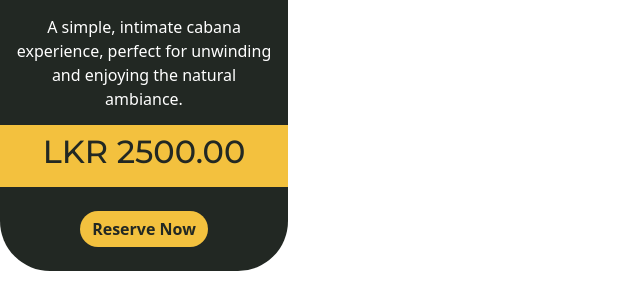
After one commit to Gayan-Sachintha/RiverstonLife, a PHP site: page /villapack2.php in a window 1280 px wide. The commit adds this page. Shown: the part 1353-1648 px from the top of the page, without its empty margins (0-640 px from the left). Run offline with PHP 8.4, Linux system fonts and the light colour scheme; some libraries are stand-ins or nearby versions.

Commit message:
packges and hme

```diff
--- a/View/user/index.php
+++ b/View/user/index.php
@@ -78,7 +78,8 @@
 
       <div class="col-12">
         <div class="row">
-          <div class="col-12 bg-danger p-5">
+          <div class="col-12 bg-danger p-5 "style="background-image: url('../assets/images/g.jpg'); background-size: cover; background-position: center;">
+
             <div class="row">
               <div class="col-12 text-center mt-4" style="z-index: -1;">
                 <h2 class="text-white">EXPLORE RIVERSTON</h2>
--- a/View/user/villa.php
+++ b/View/user/villa.php
@@ -133,8 +133,7 @@
                                                 <p class="card-text text-center">Immerse yourself in luxury amidst nature at Nature Life Eco Resort. Offering breathtaking views, a private pool, and exquisite interiors, this villa is a sanctuary of peace and elegance. Perfect for serene family holidays or intimate escapes.</p>
                                                 <div class="p-2 text-center">
                                                     <hr>
-                                                    <button class="btn mb-3 mt-2 btnreserve"><b>View More
-                                                            </b></button>
+                                                   <a href="./natureKabana.php" class="btn mb-3 mt-2 btnreserve"><b>View More</b></a>
                                                 </div>
                                             </div>
                                         </div>
--- /dev/null
+++ b/View/user/villapack2.php
@@ -0,0 +1,102 @@
+<head>
+    <meta charset="UTF-8">
+    <meta name="viewport" content="width=device-width, initial-scale=1.0">
+    <link rel="stylesheet" href="test.css">
+    <link rel="stylesheet" href="bootstrap.css">
+    <link href="https://cdn.jsdelivr.net/npm/bootstrap@5.3.2/dist/css/bootstrap.min.css" rel="stylesheet" integrity="sha384-T3c6CoIi6uLrA9TneNEoa7RxnatzjcDSCmG1MXxSR1GAsXEV/Dwwykc2MPK8M2HN" crossorigin="anonymous">
+    <script src="https://cdn.jsdelivr.net/npm/bootstrap@5.3.2/dist/js/bootstrap.bundle.min.js" integrity="sha384-C6RzsynM9kWDrMNeT87bh95OGNyZPhcTNXj1NW7RuBCsyN/o0jlpcV8Qyq46cDfL" crossorigin="anonymous"></script>
+    <link rel="preconnect" href="https://fonts.googleapis.com">
+    <link rel="preconnect" href="https://fonts.gstatic.com" crossorigin>
+    <link href="https://fonts.googleapis.com/css2?family=Montserrat:ital,wght@0,100..900;1,100..900&display=swap" rel="stylesheet">
+
+    <style>
+        .montserrat-price {
+            font-family: "Montserrat", sans-serif;
+            font-optical-sizing: auto;
+            font-weight: 500;
+            font-style: normal;
+        }
+
+        .btnreserve {
+            color: #222823;
+            background-color: #F3C13E;
+            border-radius: 50px;
+            border: none
+        }
+
+        .btnreserve:hover {
+            color: #F3C13E;
+            background-color: #304F34;
+            border-radius: 50px;
+            border: none
+        }
+    </style>
+</head>
+
+<body>
+
+    <div class="col-12 col-md-4 mt-2 mb-4 mx-4 mx-md-0">
+        <div class="card" style="width: 18rem;border-radius: 50px;background-color: #222823;border: none;">
+            <div class="text-white text-center mb-2 mt-3">
+                <h5>The Explorer's Retreat</h5>
+            </div>
+            <img class="card-img-top mx-3" src="../assets/images/ecvilla6.jpg" alt="Card image cap" style="width: 90%;border-radius: 10%;">
+            <div class="card-body mb-2">
+                <p class="card-text text-center text-white">
+                    A full-fledged adventure with meals, a cabana stay, an ATV ride, and an evening BBQ under the stars.
+                </p>
+            </div>
+            <div class="p-2 text-center mb-2" style="background-color: #F3C13E;margin-top: -10px;">
+                <h2 class="montserrat-price" style="color: #222823;">LKR 8500.00</h2>
+            </div>
+            <div class="p-2 text-center">
+                <button class="btn mb-3 mt-2 btnreserve"><b>Reserve
+                        Now</b></button>
+            </div>
+        </div>
+    </div>
+
+    <div class="col-12 col-md-4 mt-2 mb-4 mx-4 mx-md-0">
+        <div class="card" style="width: 18rem;border-radius: 50px;background-color: #222823;border: none;">
+            <div class="text-white text-center mb-2 mt-3">
+                <h5>The Serenity Package</h5>
+            </div>
+            <img class="card-img-top mx-3" src="../assets/images/ecvilla4.jpg" alt="Card image cap" style="width: 90%;border-radius: 10%;">
+            <div class="card-body mb-2">
+                <p class="card-text text-center text-white">
+                    A harmonious blend of meals, a restful cabana stay, and an evening BBQ in tranquil surroundings. </p>
+            </div>
+            <div class="p-2 text-center mb-2" style="background-color: #F3C13E;margin-top: -10px;">
+                <h2 class="montserrat-price" style="color: #222823;">LKR 5800.00</h2>
+            </div>
+            <div class="p-2 text-center">
+                <button class="btn mb-3 mt-2 btnreserve"><b>Reserve
+                        Now</b></button>
+            </div>
+        </div>
+    </div>
+
+    <div class="col-12 col-md-4 mt-2 mb-4 mx-4 mx-md-0">
+        <div class="card" style="width: 18rem;border-radius: 50px;background-color: #222823;border: none;">
+            <div class="text-white text-center mb-2 mt-3">
+                <h5>The Cozy Cabana Stay</h5>
+            </div>
+            <img class="card-img-top mx-3" src="../assets/images/ecvilla5.jpg" alt="Card image cap" style="width: 90%;border-radius: 10%;">
+            <div class="card-body mb-2">
+                <p class="card-text text-center text-white">
+                A simple, intimate cabana experience, perfect for unwinding and enjoying the natural ambiance. </p>
+            </div>
+            <div class="p-2 text-center mb-2" style="background-color: #F3C13E;margin-top: -10px;">
+                <h2 class="montserrat-price" style="color: #222823;">LKR 2500.00</h2>
+            </div>
+            <div class="p-2 text-center">
+                <button class="btn mb-3 mt-2 btnreserve"><b>Reserve
+                        Now</b></button>
+            </div>
+        </div>
+    </div>
+
+
+</body>
+
+</html>
```
Also changed, not shown: View/user/natureKabana.php (added, +218 -0 lines), View/assets/images/ecvilla.jpg (added), View/assets/images/ecvilla2.jpg (added), View/assets/images/ecvilla3.jpg (added), View/assets/images/ecvilla4.jpg (added), View/assets/images/ecvilla5.jpg (added), View/assets/images/ecvilla6.jpg (added), View/assets/images/g.jpg (added), View/assets/images/kabana.jpg (added).
